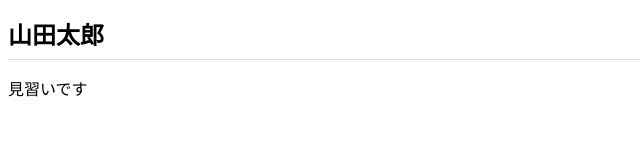
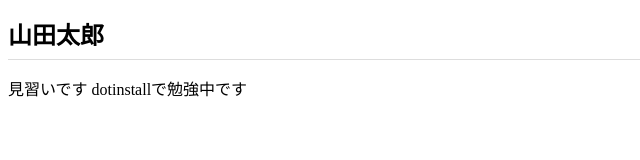
Before and after one commit to meronnpan/meronnpan.github.io, a plain HTML site: page index.html in a window 1280 px wide. Shown: the whole page, without its empty margins (0-640 px from the left). Drawn offline with Linux system fonts and the light colour scheme; files that its build step writes are made by us from their sources.

Commit message:
Add files via upload

```diff
--- a/index.html
+++ b/index.html
@@ -9,6 +9,6 @@
 </head>
 <body>
   <h1>山田太郎</h1>
-  <p>見習いです</p>
+  <p>見習いです dotinstallで勉強中です</p>
 </body>
 </html>
```
